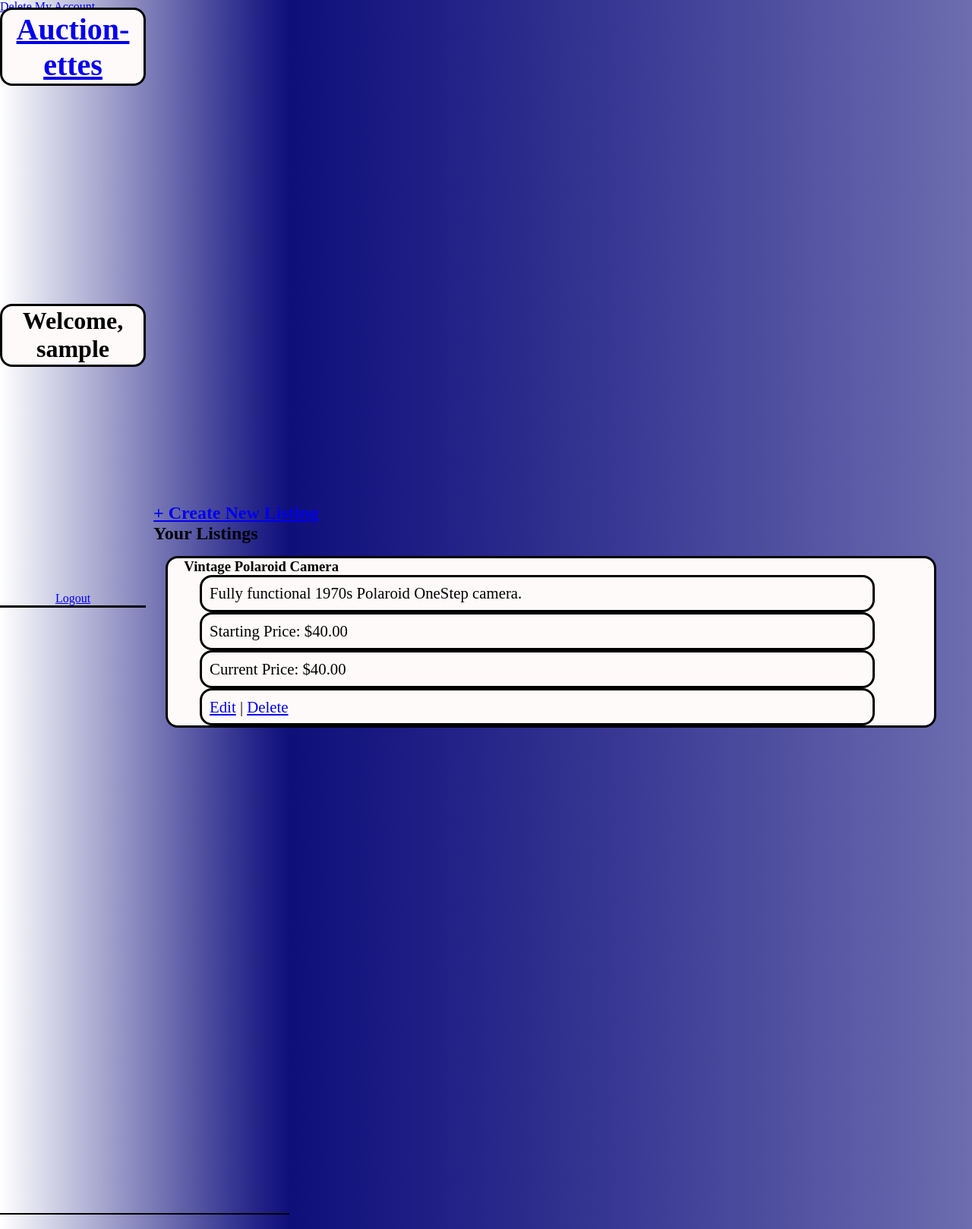
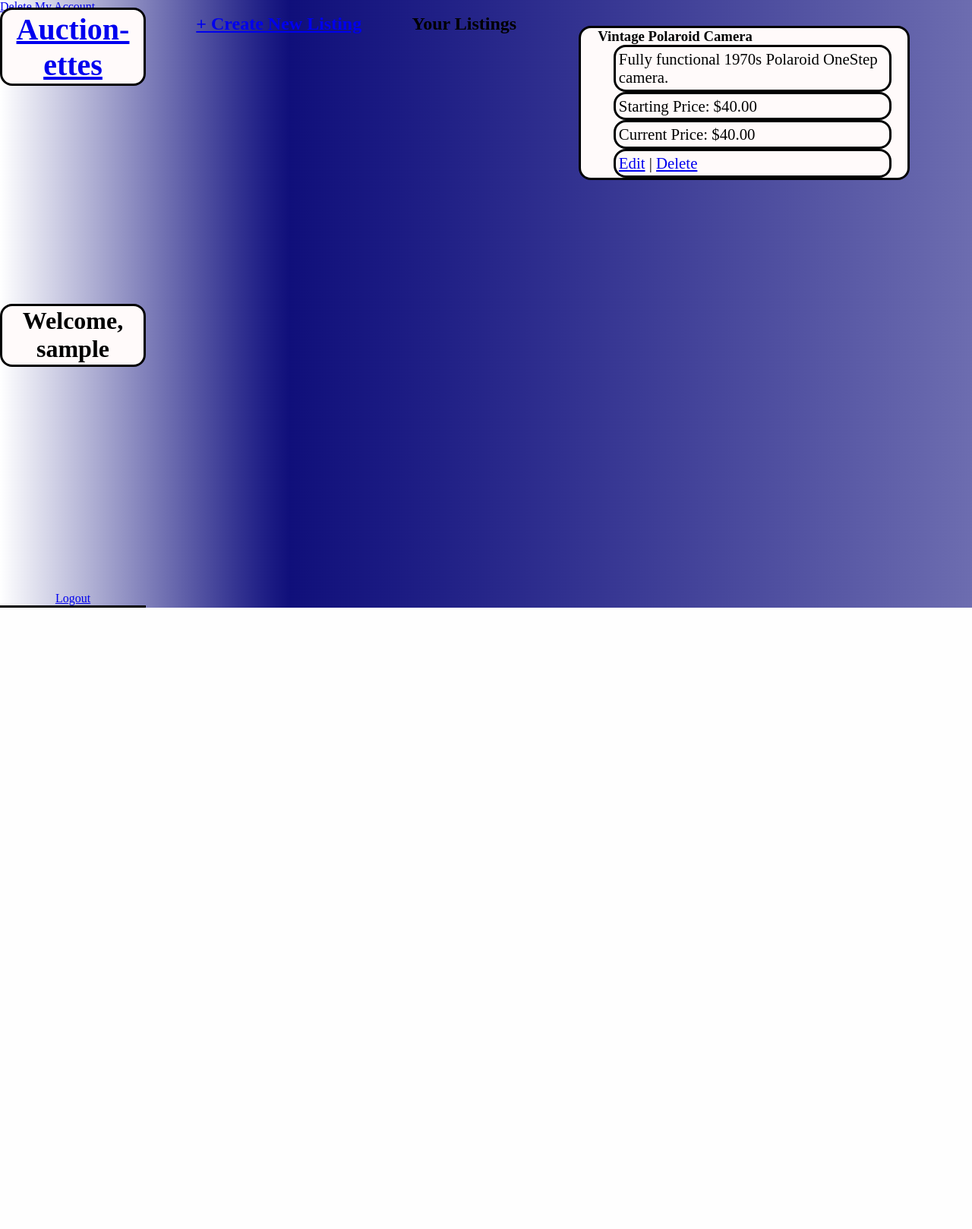
Before and after one commit to Thysillies-Warwell/Auction-Website, a PHP site: page /account.php in a window 1280 px wide. Shown: the whole page at 76% size. After the commit the page ends 800 px from the top, so only its background shows below. Run offline with PHP 8.4, Linux system fonts and the light colour scheme; the visitor is signed in with stand-in values (Sample User, id 1); data comes from the database, SQL or seed files in the repository.

Commit message:
Better homepage

```diff
--- a/Homepage.css
+++ b/Homepage.css
@@ -5,21 +5,21 @@
 }
 
 body {
-    background-image: url('backdrop.PNG');
+    background-image: url('backdrop.png');
 }
 
 main {
     /* margin-left: 160px; */
-    padding: 0px 10px;
+    /* padding: 0px 10px; */
     /* background-color: white;
     border: 3px black solid;
     border-radius: 16px; */
     display: flex;
-    height: 100em;
-    flex-direction: column;
-    justify-content: center;
+    /* height: 100em; */
+    justify-content: space-evenly;
     /* justify-content: center; */
     margin-left: 15%;
+    flex-wrap: wrap;
     /* background-image: linear-gradient(to left, white, navy) ; */
 
     p {
@@ -110,34 +110,41 @@ main {
     margin: 1em;
     display: flex;
     flex-direction: column;
-    justify-content: center;
+    justify-content: space-evenly;
     background-color: snow;
     border: 3px solid black;
     border-radius: 16px;
-    width: 95%;
+    width: 40%;
     max-height: 20%;
     padding-left: 2%;
+    padding-right: 2%;
 
     p {
     border: 3px black solid;
     background-color: solid snow;
-    padding-left: 1%;
+    /* padding-left: 1%; */
     padding-top: 1%;
     padding-bottom: 1%;
     font-size: 1.3rem;
     border-radius: 16px;
-    width: 90%;
-    margin-left: 1em;
+    width: 95%;
+    /* margin-left: 1em; */
+    }
+
+    #nondesc {
+        display: flex;
+        /* justify-content: space-evenly; */
+
     }
 }
 
-#searchbar {
-    margin-left: 20%;
+#search_bar {
+    margin-top: 5%;
     display: flex;
     flex-direction: column;
     justify-content: center;
-    background-color: snow;
-    border: 3px solid black;
+    /* background-color: snow;
+    border: 3px solid black; */
     border-radius: 16px;
     width: 95%;
     max-height: 20%;
```
Also changed, not shown: Login.css (+10 -0 lines), index.php (+6 -6 lines), login.php (+8 -6 lines).
